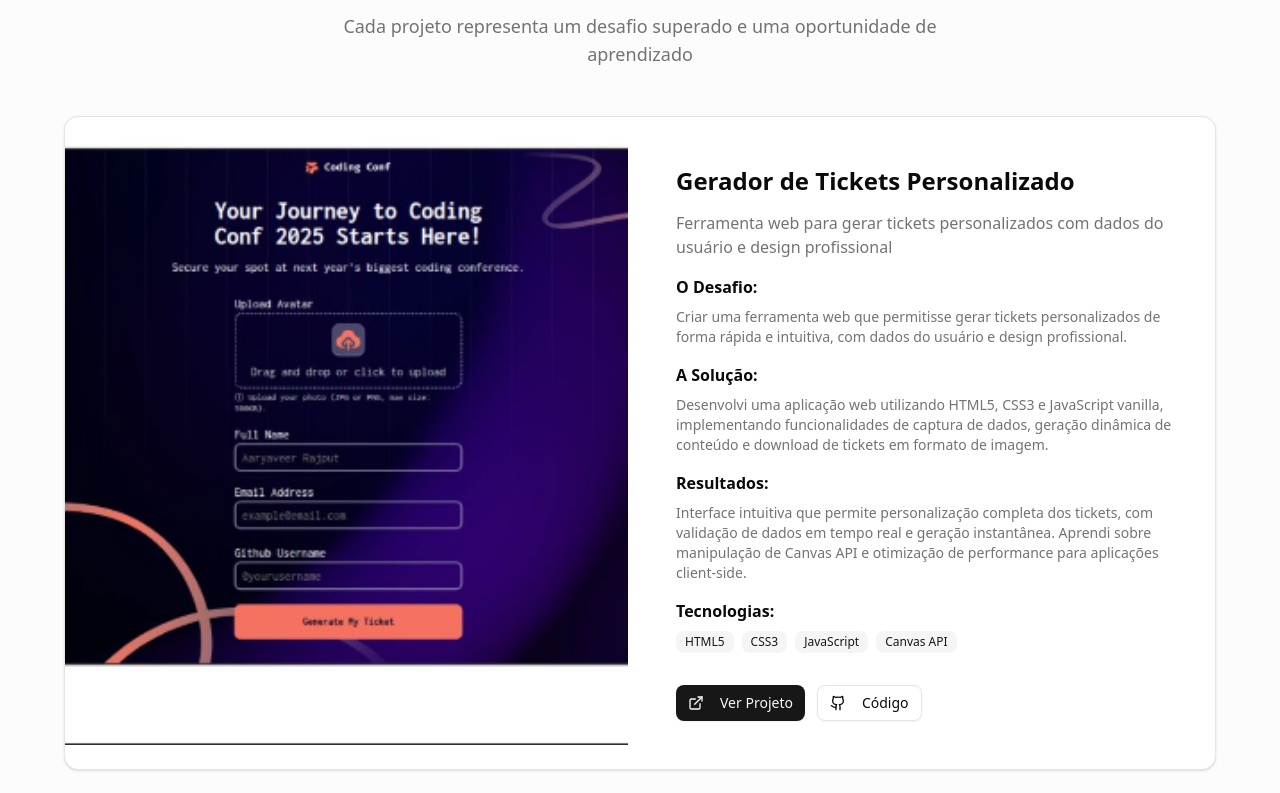
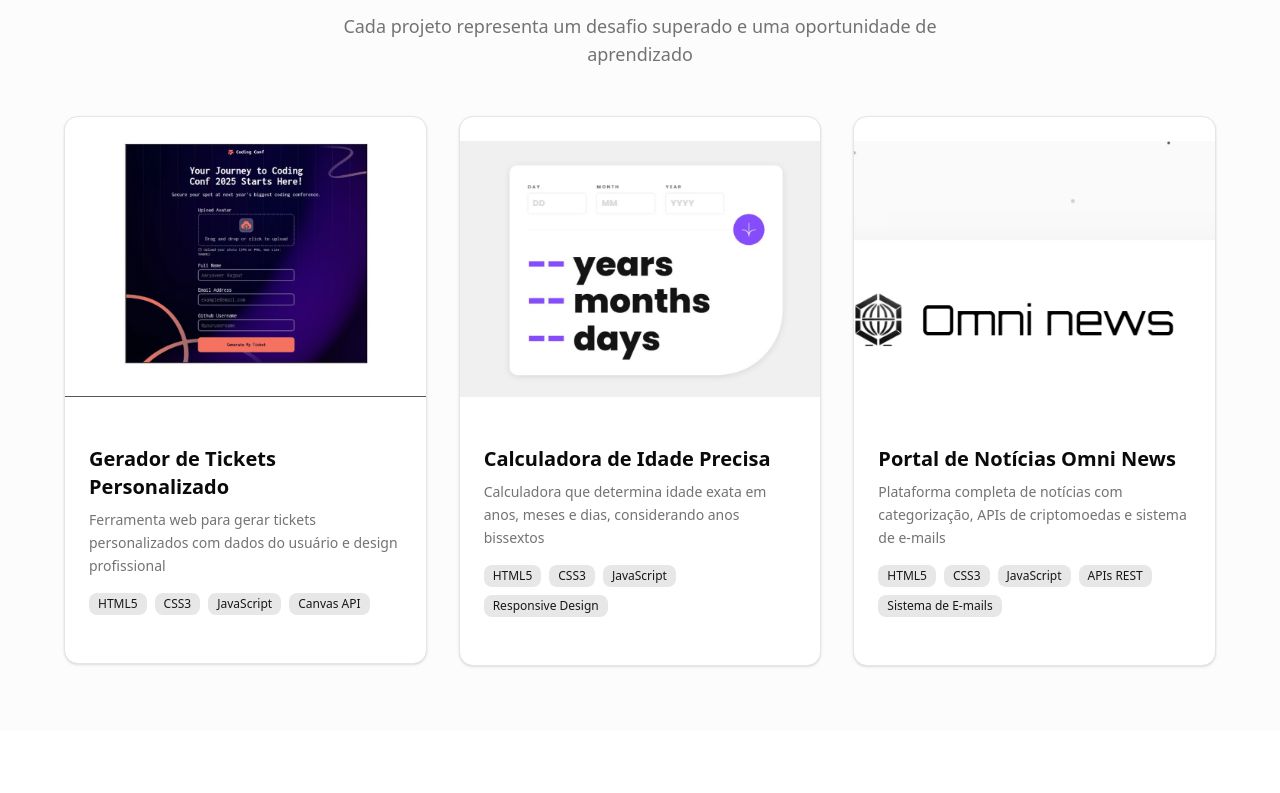
Before and after one commit to rmotti/portfolio-rodrigo-motti, a React (Vite) app: page / in a window 1280 px wide. Shown: the part 687-1480 px from the top of the page. Built offline with nearby package versions, Linux system fonts and the light colour scheme.

Commit message:
feat: new project cards

```diff
--- a/src/App.jsx
+++ b/src/App.jsx
@@ -5,6 +5,10 @@ import { Badge } from '@/components/ui/badge.jsx'
 import { Github, Linkedin, Mail, ExternalLink, Instagram } from 'lucide-react'
 import { motion } from 'framer-motion'
 import './App.css'
+
+// Importar novos componentes
+import ProjectSummaryCard from './components/ui/project-summary-card.jsx'
+import ProjectDetailModal from './components/ui/project-detail-modal.jsx'
 
 // Importar imagens
 import profileImage from './assets/Rodrigo_Motti.jpg'
@@ -14,6 +18,8 @@ import omniNewsImage from './assets/omni-news.png'
 
 function App() {
   const [activeSection, setActiveSection] = useState('hero')
+  const [isModalOpen, setIsModalOpen] = useState(false)
+  const [selectedProject, setSelectedProject] = useState(null)
 
   // Scroll spy para navegação
   useEffect(() => {
@@ -44,6 +50,16 @@ function App() {
     if (element) {
       element.scrollIntoView({ behavior: 'smooth' })
     }
+  }
+
+  const openProjectModal = (project) => {
+    setSelectedProject(project)
+    setIsModalOpen(true)
+  }
+
+  const closeProjectModal = () => {
+    setIsModalOpen(false)
+    setSelectedProject(null)
   }
 
   const projects = [
@@ -243,7 +259,7 @@ function App() {
             </p>
           </motion.div>
 
-          <div className="grid gap-8">
+          <div className="grid md:grid-cols-2 lg:grid-cols-3 gap-8">
             {projects.map((project, index) => (
               <motion.div
                 key={index}
@@ -252,62 +268,15 @@ function App() {
                 viewport={{ once: true }}
                 transition={{ delay: index * 0.1 }}
               >
-                <Card className="overflow-hidden">
-                  <div className="grid lg:grid-cols-2 gap-6">
-                    <div className="relative">
-                      <img
-                        src={project.image}
-                        alt={project.title}
-                        className="w-full h-64 lg:h-full object-cover"
-                      />
-                      {project.inDevelopment && (
-                        <Badge className="absolute top-4 left-4">Em Desenvolvimento</Badge>
-                      )}
-                    </div>
-                    <div className="p-6">
-                      <CardHeader className="p-0 mb-4">
-                        <CardTitle className="text-2xl mb-2">{project.title}</CardTitle>
-                        <CardDescription className="text-base">{project.description}</CardDescription>
-                      </CardHeader>
-                      <CardContent className="p-0 space-y-4">
-                        <div>
-                          <h4 className="font-semibold mb-2">O Desafio:</h4>
-                          <p className="text-sm text-muted-foreground">{project.challenge}</p>
-                        </div>
-                        <div>
-                          <h4 className="font-semibold mb-2">A Solução:</h4>
-                          <p className="text-sm text-muted-foreground">{project.solution}</p>
-                        </div>
-                        <div>
-                          <h4 className="font-semibold mb-2">Resultados:</h4>
-                          <p className="text-sm text-muted-foreground">{project.results}</p>
-                        </div>
-                        <div>
-                          <h4 className="font-semibold mb-2">Tecnologias:</h4>
-                          <div className="flex flex-wrap gap-2">
-                            {project.technologies.map((tech) => (
-                              <Badge key={tech} variant="secondary">{tech}</Badge>
-                            ))}
-                          </div>
-                        </div>
-                        <div className="flex gap-3 pt-4">
-                          <Button asChild>
-                            <a href={project.liveUrl} target="_blank" rel="noopener noreferrer">
-                              <ExternalLink className="h-4 w-4 mr-2" />
-                              Ver Projeto
-                            </a>
-                          </Button>
-                          <Button variant="outline" asChild>
-                            <a href={project.githubUrl} target="_blank" rel="noopener noreferrer">
-                              <Github className="h-4 w-4 mr-2" />
-                              Código
-                            </a>
-                          </Button>
-                        </div>
-                      </CardContent>
-                    </div>
-                  </div>
-                </Card>
+                <ProjectSummaryCard
+                  title={project.title}
+                  description={project.description}
+                  image={project.image}
+                  technologies={project.technologies}
+                  githubUrl={project.githubUrl}
+                  liveUrl={project.liveUrl}
+                  onClick={() => openProjectModal(project)}
+                />
               </motion.div>
             ))}
           </div>
@@ -504,6 +473,13 @@ function App() {
           </p>
         </div>
       </footer>
+
+      {/* Project Detail Modal */}
+      <ProjectDetailModal
+        project={selectedProject}
+        isOpen={isModalOpen}
+        onClose={closeProjectModal}
+      />
     </div>
   )
 }
--- /dev/null
+++ b/src/components/ui/project-detail-modal.jsx
@@ -0,0 +1,72 @@
+
+import { Dialog, DialogContent, DialogHeader, DialogTitle, DialogDescription } from "@/components/ui/dialog";
+import { Badge } from "@/components/ui/badge";
+import { ExternalLink, Github } from "lucide-react";
+
+const ProjectDetailModal = ({ project, isOpen, onClose }) => {
+  if (!project) return null;
+
+  return (
+    <Dialog open={isOpen} onOpenChange={onClose}>
+      <DialogContent className="sm:max-w-[800px] max-h-[90vh] overflow-y-auto">
+        <DialogHeader>
+          <DialogTitle>{project.title}</DialogTitle>
+          <DialogDescription>{project.description}</DialogDescription>
+        </DialogHeader>
+        <div className="grid gap-4 py-4">
+          <img
+            src={project.image}
+            alt={project.title}
+            className="w-full h-64 object-cover rounded-md mb-4"
+          />
+          <div>
+            <h4 className="font-semibold mb-2">O Desafio:</h4>
+            <p className="text-sm text-muted-foreground">{project.challenge}</p>
+          </div>
+          <div>
+            <h4 className="font-semibold mb-2">A Solução:</h4>
+            <p className="text-sm text-muted-foreground">{project.solution}</p>
+          </div>
+          <div>
+            <h4 className="font-semibold mb-2">Resultados:</h4>
+            <p className="text-sm text-muted-foreground">{project.results}</p>
+          </div>
+          <div>
+            <h4 className="font-semibold mb-2">Tecnologias:</h4>
+            <div className="flex flex-wrap gap-2">
+              {project.technologies.map((tech) => (
+                <Badge key={tech} variant="secondary">{tech}</Badge>
+              ))}
+            </div>
+          </div>
+          <div className="flex gap-3 pt-4">
+            {project.liveUrl && (
+              <a
+                href={project.liveUrl}
+                target="_blank"
+                rel="noopener noreferrer"
+                className="inline-flex items-center justify-center whitespace-nowrap rounded-md text-sm font-medium ring-offset-background transition-colors focus-visible:outline-none focus-visible:ring-2 focus-visible:ring-ring focus-visible:ring-offset-2 disabled:pointer-events-none disabled:opacity-50 bg-primary text-primary-foreground hover:bg-primary/90 h-10 px-4 py-2"
+              >
+                <ExternalLink className="h-4 w-4 mr-2" />
+                Ver Projeto
+              </a>
+            )}
+            {project.githubUrl && (
+              <a
+                href={project.githubUrl}
+                target="_blank"
+                rel="noopener noreferrer"
+                className="inline-flex items-center justify-center whitespace-nowrap rounded-md text-sm font-medium ring-offset-background transition-colors focus-visible:outline-none focus-visible:ring-2 focus-visible:ring-ring focus-visible:ring-offset-2 disabled:pointer-events-none disabled:opacity-50 border border-input bg-background hover:bg-accent hover:text-accent-foreground h-10 px-4 py-2"
+              >
+                <Github className="h-4 w-4 mr-2" />
+                Código
+              </a>
+            )}
+          </div>
+        </div>
+      </DialogContent>
+    </Dialog>
+  );
+};
+
+export default ProjectDetailModal;
--- /dev/null
+++ b/src/components/ui/project-summary-card.jsx
@@ -0,0 +1,78 @@
+import { Card, CardContent } from "@/components/ui/card";
+import { Badge } from "@/components/ui/badge";
+import { ExternalLink, Github } from "lucide-react";
+
+const ProjectSummaryCard = ({
+  title,
+  description,
+  image,
+  technologies,
+  githubUrl,
+  liveUrl,
+  onClick // Adicionar prop onClick para abrir o modal
+}) => {
+  return (
+    <Card
+      className="group relative overflow-hidden transition-all duration-300 hover:shadow-2xl hover:-translate-y-2 cursor-pointer"
+      onClick={onClick} // Adicionar onClick ao Card
+    >
+      <div className="relative">
+        <img
+          src={image}
+          alt={title}
+          className="w-full h-48 md:h-64 object-cover transition-transform duration-300 group-hover:scale-105"
+        />
+        <div className="absolute inset-0 bg-gradient-to-t from-black/60 via-transparent to-transparent opacity-0 group-hover:opacity-100 transition-opacity duration-300" />
+
+        {/* Overlay buttons - Visíveis apenas no hover */}
+        <div className="absolute bottom-4 right-4 flex gap-2 opacity-0 group-hover:opacity-100 transition-opacity duration-300">
+          {liveUrl && (
+            <a
+              href={liveUrl}
+              target="_blank"
+              rel="noopener noreferrer"
+              className="bg-white/90 backdrop-blur-sm p-2 rounded-full hover:bg-white transition-colors"
+              onClick={(e) => e.stopPropagation()} // Prevenir que o clique no link abra o modal
+            >
+              <ExternalLink className="w-4 h-4 text-gray-800" />
+            </a>
+          )}
+          {githubUrl && (
+            <a
+              href={githubUrl}
+              target="_blank"
+              rel="noopener noreferrer"
+              className="bg-white/90 backdrop-blur-sm p-2 rounded-full hover:bg-white transition-colors"
+              onClick={(e) => e.stopPropagation()} // Prevenir que o clique no link abra o modal
+            >
+              <Github className="w-4 h-4 text-gray-800" />
+            </a>
+          )}
+        </div>
+      </div>
+
+      <CardContent className="p-6">
+        <h3 className="text-xl font-bold mb-2 group-hover:text-primary transition-colors">
+          {title}
+        </h3>
+        <p className="text-muted-foreground mb-4 text-sm leading-relaxed">
+          {description}
+        </p>
+
+        <div className="flex flex-wrap gap-2">
+          {technologies.map((tech, index) => (
+            <Badge
+              key={index}
+              variant="secondary"
+              className="text-xs bg-primary/10 text-primary hover:bg-primary/20 transition-colors"
+            >
+              {tech}
+            </Badge>
+          ))}
+        </div>
+      </CardContent>
+    </Card>
+  );
+};
+
+export default ProjectSummaryCard;
```
